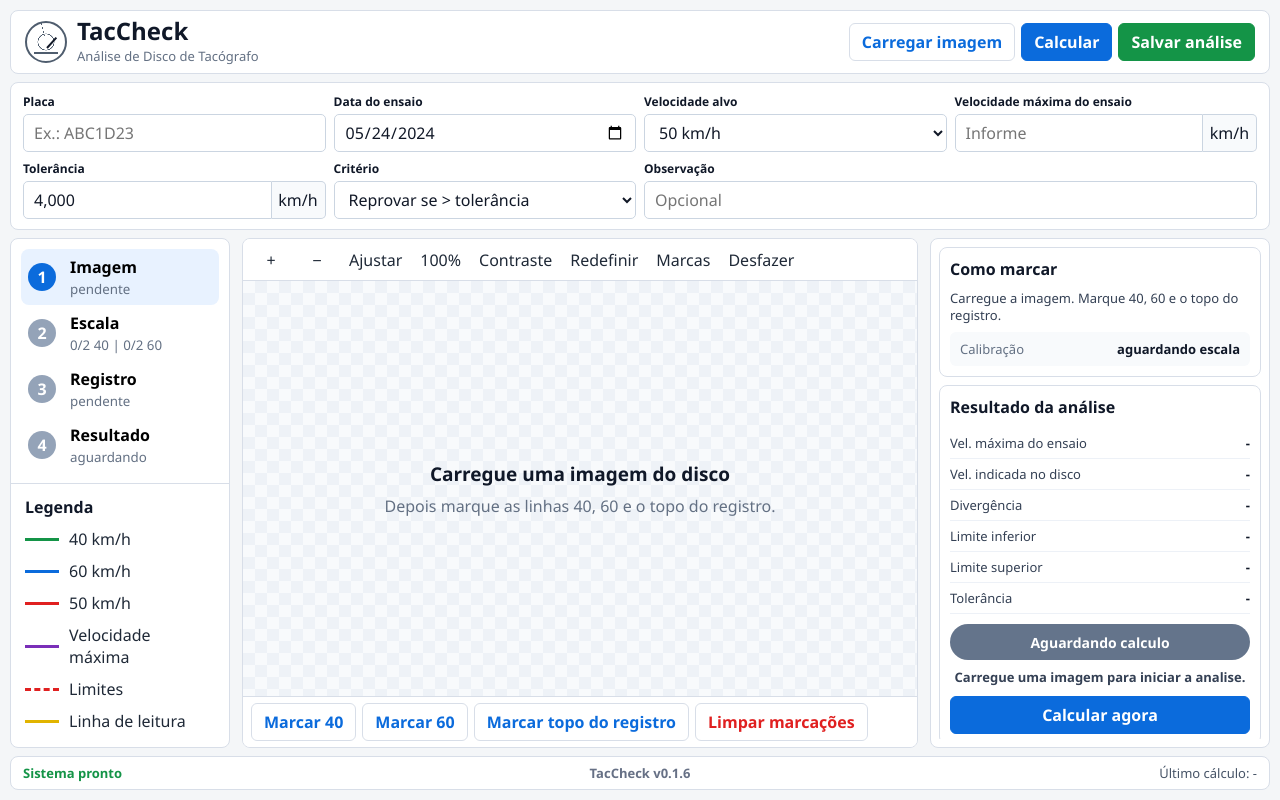
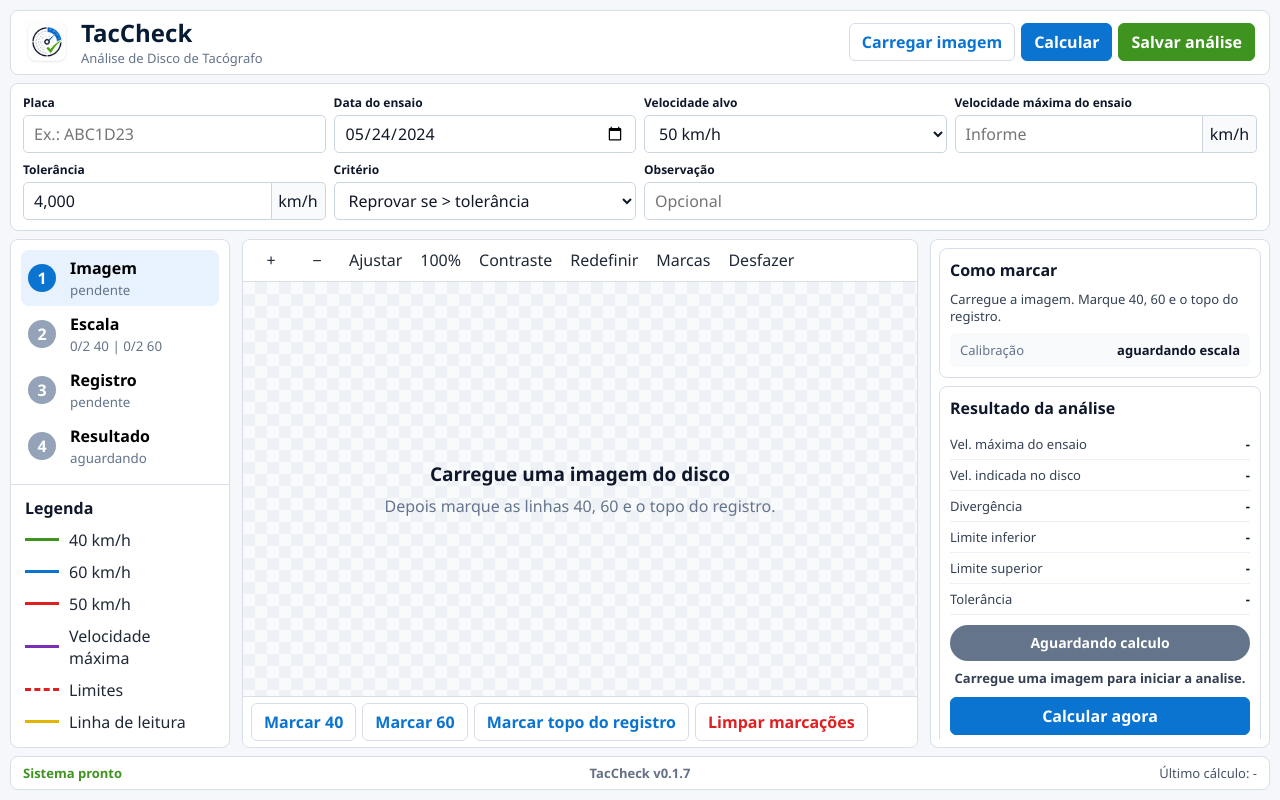
Before and after one commit to lealdevWorks/TacCheck, a website: page index.html in a window 1280 px wide. Drawn offline with Linux system fonts and the light colour scheme.

Commit message:
feat: aplicar identidade visual do TacCheck

```diff
--- a/index.html
+++ b/index.html
@@ -4,18 +4,22 @@
     <meta charset="utf-8">
     <meta name="viewport" content="width=device-width, initial-scale=1">
     <title>TacCheck - Análise de Disco de Tacógrafo</title>
-    <link rel="stylesheet" href="./src/styles/main.css?v=0.1.6">
+    <link rel="icon" type="image/x-icon" href="./assets/brand/favicon.ico">
+    <link rel="icon" type="image/png" sizes="32x32" href="./assets/brand/taccheck-icon-32.png">
+    <link rel="icon" type="image/png" sizes="64x64" href="./assets/brand/taccheck-icon-64.png">
+    <link rel="apple-touch-icon" href="./assets/brand/apple-touch-icon.png">
+    <link rel="manifest" href="./assets/brand/site.webmanifest">
+    <meta name="theme-color" content="#071b35">
+    <link rel="stylesheet" href="./src/styles/main.css?v=0.1.7">
   </head>
   <body>
     <div class="app-shell">
       <header class="app-header">
         <div class="brand">
-          <div class="brand-mark" aria-hidden="true">
-            <span></span>
-          </div>
-          <div>
-            <h1>TacCheck</h1>
-            <p>Análise de Disco de Tacógrafo</p>
+          <img src="./assets/brand/taccheck-icon-64.png" alt="TacCheck" class="brand-icon">
+          <div class="brand-text">
+            <strong>TacCheck</strong>
+            <span>Análise de Disco de Tacógrafo</span>
           </div>
         </div>
         <div class="header-actions">
@@ -163,12 +167,12 @@
 
       <footer class="status-bar">
         <span id="statusText">Sistema pronto</span>
-        <span class="version-text">TacCheck v0.1.6</span>
+        <span class="version-text">TacCheck v0.1.7</span>
         <span id="lastCalcText">Último cálculo: -</span>
       </footer>
     </div>
 
     <input id="fileInput" type="file" accept="image/*" hidden>
-    <script type="module" src="./src/ui/app.js?v=0.1.6"></script>
+    <script type="module" src="./src/ui/app.js?v=0.1.7"></script>
   </body>
 </html>
--- a/package.json
+++ b/package.json
@@ -1,6 +1,6 @@
 {
   "name": "taccheck",
-  "version": "0.1.6",
+  "version": "0.1.7",
   "private": true,
   "type": "module",
   "scripts": {
--- a/src/styles/main.css
+++ b/src/styles/main.css
@@ -1,12 +1,23 @@
 :root {
-  --bg: #f4f6f8;
-  --panel: #ffffff;
-  --line: #d8dee8;
-  --muted: #637083;
-  --text: #101828;
-  --blue: #0b6bdc;
+  --tc-navy: #071b35;
+  --tc-navy-2: #0b2545;
+  --tc-blue: #0b74d1;
+  --tc-blue-dark: #075eb0;
+  --tc-green: #55b82e;
+  --tc-green-dark: #3f941f;
+  --tc-bg: #f5f7fb;
+  --tc-surface: #ffffff;
+  --tc-border: #d7dee8;
+  --tc-text: #0f172a;
+  --tc-muted: #64748b;
+  --bg: var(--tc-bg);
+  --panel: var(--tc-surface);
+  --line: var(--tc-border);
+  --muted: var(--tc-muted);
+  --text: var(--tc-text);
+  --blue: var(--tc-blue);
   --blue-soft: #e8f2ff;
-  --green: #149447;
+  --green: var(--tc-green-dark);
   --red: #e02020;
   --yellow: #e1b400;
   --purple: #7a2fb8;
@@ -83,52 +94,35 @@
 .brand {
   display: flex;
   align-items: center;
-  gap: 10px;
+  gap: 12px;
+  min-width: 0;
 }
 
-.brand h1 {
-  margin: 0;
+.brand-icon {
+  width: 46px;
+  height: 46px;
+  object-fit: contain;
+  flex: 0 0 auto;
+}
+
+.brand-text {
+  display: flex;
+  min-width: 0;
+  flex-direction: column;
+  line-height: 1.15;
+}
+
+.brand-text strong {
+  color: var(--tc-navy);
   font-size: 24px;
-  line-height: 1;
+  font-weight: 800;
   letter-spacing: 0;
 }
 
-.brand p {
+.brand-text span {
   margin: 4px 0 0;
   color: var(--muted);
   font-size: 13px;
-}
-
-.brand-mark {
-  position: relative;
-  width: 42px;
-  height: 42px;
-  border: 2px solid #4f5d6e;
-  border-radius: 50%;
-  background:
-    radial-gradient(circle at center, transparent 0 28%, #4f5d6e 29% 31%, transparent 32%),
-    conic-gradient(from -60deg, transparent 0 45deg, #4f5d6e 45deg 47deg, transparent 47deg 360deg);
-}
-
-.brand-mark::before {
-  content: "";
-  position: absolute;
-  left: 7px;
-  right: 7px;
-  bottom: 7px;
-  height: 2px;
-  background: #4f5d6e;
-}
-
-.brand-mark span {
-  position: absolute;
-  left: 19px;
-  top: 11px;
-  width: 2px;
-  height: 14px;
-  transform: rotate(42deg);
-  transform-origin: bottom;
-  background: #111827;
 }
 
 .header-actions,
@@ -558,6 +552,21 @@
   font-weight: 800;
 }
 
+@media (max-width: 1366px) {
+  .brand-icon {
+    width: 44px;
+    height: 44px;
+  }
+
+  .brand-text strong {
+    font-size: 24px;
+  }
+
+  .brand-text span {
+    font-size: 13px;
+  }
+}
+
 @media (max-width: 1280px) {
   .exam-bar {
     grid-template-columns: repeat(4, minmax(0, 1fr));
```
Also changed, not shown: README.md, assets/brand/apple-touch-icon.png (added), assets/brand/favicon.ico (added), assets/brand/site.webmanifest (added), assets/brand/taccheck-icon-192.png (added), assets/brand/taccheck-icon-32.png (added), assets/brand/taccheck-icon-512.png (added), assets/brand/taccheck-icon-64.png (added), assets/brand/taccheck-logo-horizontal-dark.png (added), assets/brand/taccheck-logo-horizontal-light.png (added), assets/brand/taccheck-logo-mono-dark.png (added), assets/brand/taccheck-logo-mono-light.png (added), assets/brand/taccheck-logo-stacked-light.png (added), evidencias/header_logo_v0_1_7.png (added), 1 more files.
